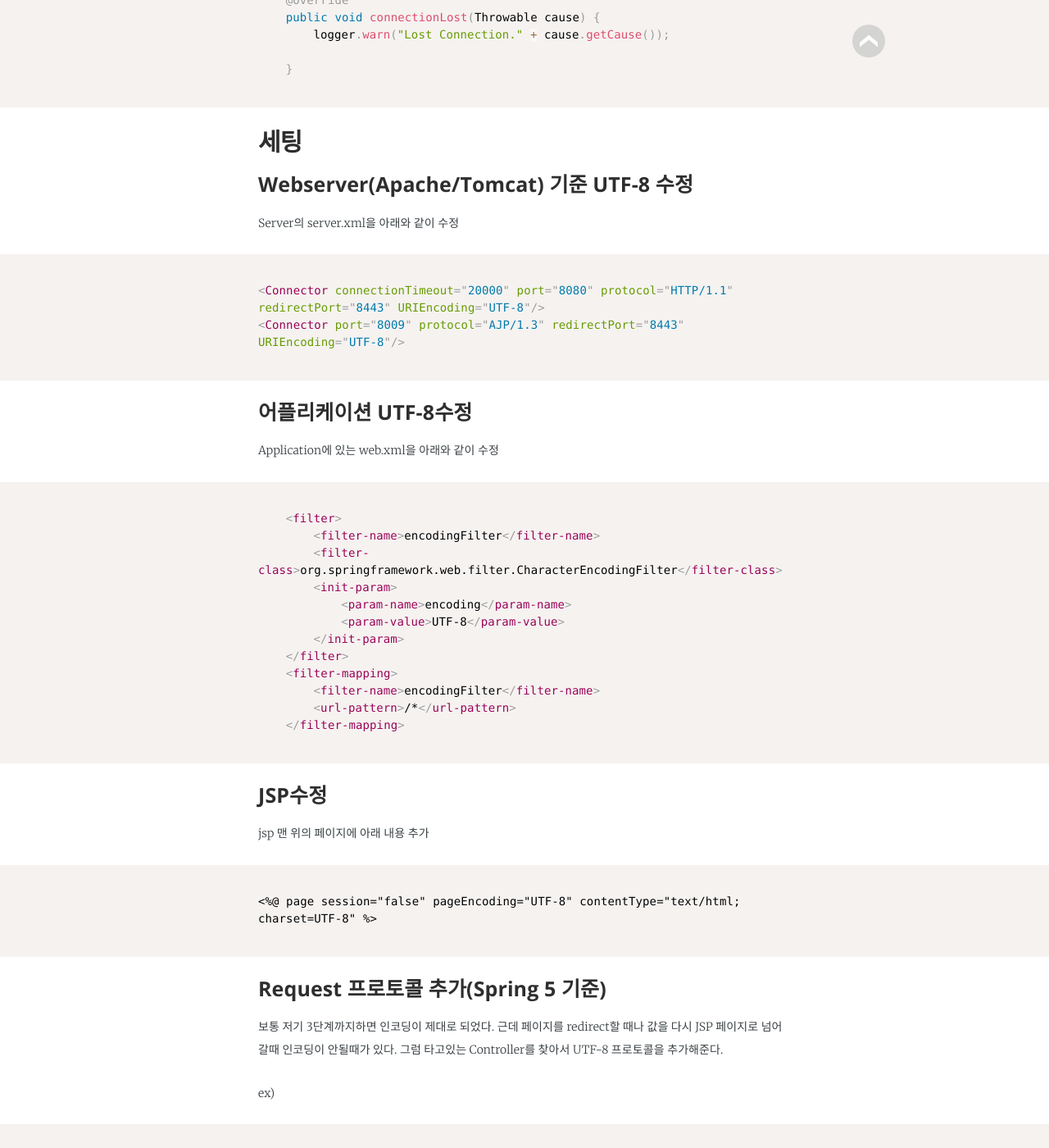
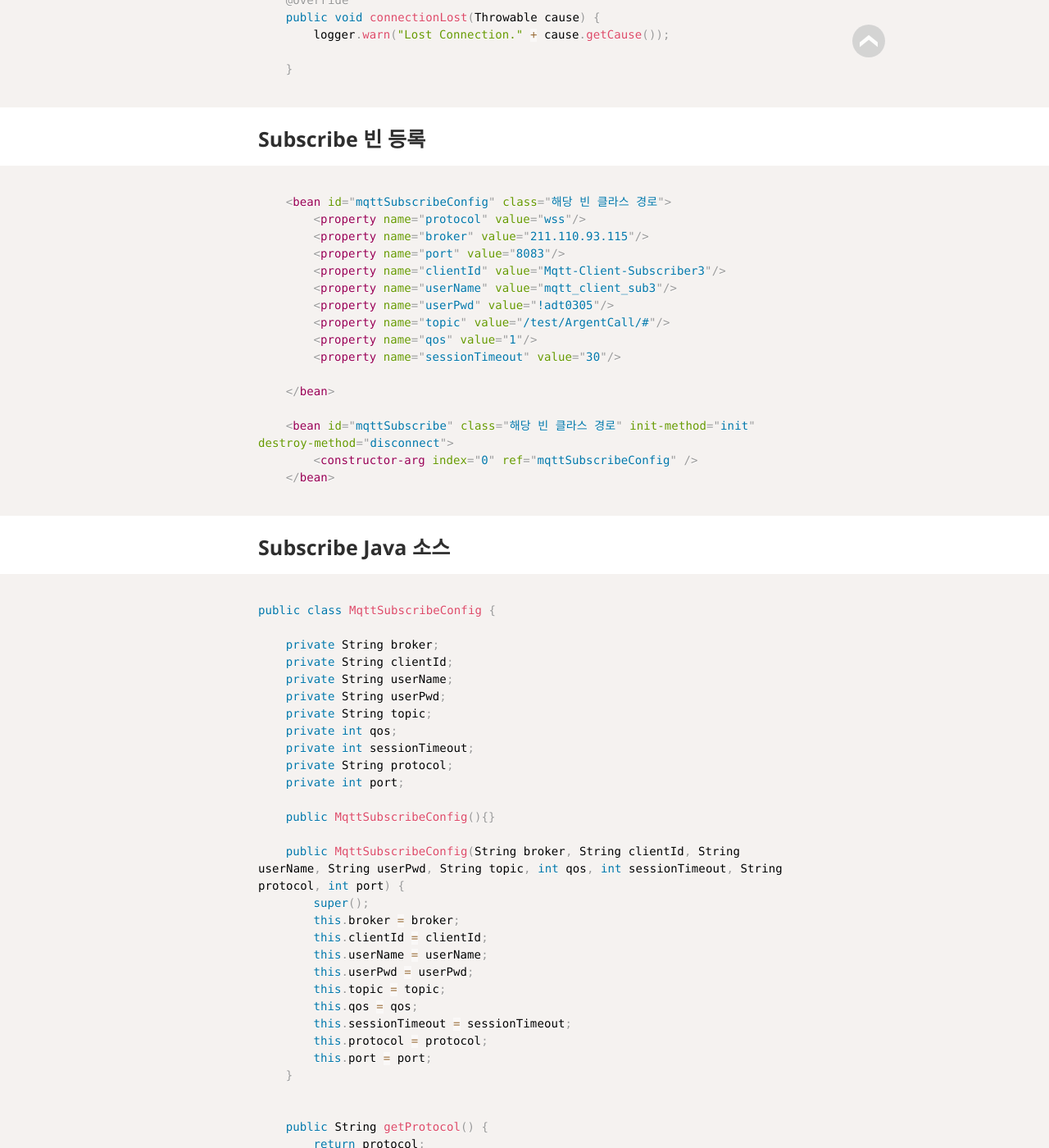
Before and after one commit to jwillmer/jekyllDecent, a Jekyll site: the page built from _posts/2019-06-02-MQTT3.md, in a window 1280 px wide and 1400 px high, scrolled down 5981 px. Shown: the whole window at 82% size. Built offline with Jekyll 4.4.1, drawn with Linux system fonts in a browser that asks for light colours; some web fonts are replaced; some of the changed text lies outside the part shown.

Commit message:
Update 2019-06-02-MQTT3.md

````diff
--- a/_posts/2019-06-02-MQTT3.md
+++ b/_posts/2019-06-02-MQTT3.md
@@ -22,7 +22,7 @@ math:		   false
 ```xml
 
 	<bean id="mqttPublishConfig" class="해당 빈 클라스 경로">
-		<property name="protocol" value="wss" />
+		<property name="protocol" value="" />
 		<property name="broker" value="IP주소" />
 		<property name="port" value="포트주소" />
 		<property name="clientId" value="클라이언트ID" />
@@ -270,62 +270,298 @@ public class MqttPublish implements MqttCallback{
 
 ```
 
-## 세팅
-
-### Webserver(Apache/Tomcat) 기준 UTF-8 수정
-
-Server의 server.xml을 아래와 같이 수정
+### Subscribe 빈 등록
 
 ```xml
 
-<Connector connectionTimeout="20000" port="8080" protocol="HTTP/1.1" redirectPort="8443" URIEncoding="UTF-8"/>
-<Connector port="8009" protocol="AJP/1.3" redirectPort="8443" URIEncoding="UTF-8"/>
+	<bean id="mqttSubscribeConfig" class="해당 빈 클라스 경로">
+		<property name="protocol" value="wss"/>
+		<property name="broker" value="211.110.93.115"/>
+		<property name="port" value="8083"/>
+		<property name="clientId" value="Mqtt-Client-Subscriber3"/>
+		<property name="userName" value="mqtt_client_sub3"/>
+		<property name="userPwd" value="!adt0305"/>
+		<property name="topic" value="/test/ArgentCall/#"/>
+		<property name="qos" value="1"/>
+		<property name="sessionTimeout" value="30"/>
+
+	</bean>
+
+	<bean id="mqttSubscribe" class="해당 빈 클라스 경로" init-method="init" destroy-method="disconnect">
+		<constructor-arg index="0" ref="mqttSubscribeConfig" />
+	</bean>
 
 ```
 
-### 어플리케이션 UTF-8수정
+### Subscribe Java 소스
 
-Application에 있는 web.xml을 아래와 같이 수정
+```java
 
-```xml
+public class MqttSubscribeConfig {
 
-	<filter>
-    	<filter-name>encodingFilter</filter-name>
-    	<filter-class>org.springframework.web.filter.CharacterEncodingFilter</filter-class>
-    	<init-param>
-    	  	<param-name>encoding</param-name>
-      		<param-value>UTF-8</param-value>
-    	</init-param>
-  	</filter>
-  	<filter-mapping>
-    	<filter-name>encodingFilter</filter-name>
-    	<url-pattern>/*</url-pattern>
-  	</filter-mapping>
+	private String broker;
+	private String clientId;
+	private String userName;
+	private String userPwd;
+	private String topic;
+	private int qos;
+	private int sessionTimeout;
+	private String protocol;
+	private int port;
+
+	public MqttSubscribeConfig(){}
+
+	public MqttSubscribeConfig(String broker, String clientId, String userName, String userPwd, String topic, int qos, int sessionTimeout, String protocol, int port) {
+		super();
+		this.broker = broker;
+		this.clientId = clientId;
+		this.userName = userName;
+		this.userPwd = userPwd;
+		this.topic = topic;
+		this.qos = qos;
+		this.sessionTimeout = sessionTimeout;
+		this.protocol = protocol;
+		this.port = port;
+	}
+
+
+	public String getProtocol() {
+		return protocol;
+	}
+
+	public void setProtocol(String protocol) {
+		this.protocol = protocol;
+	}
+
+	public int getPort() {
+		return port;
+	}
+
+	public void setPort(int port) {
+		this.port = port;
+	}
+
+	public int getSessionTimeout() {
+		return sessionTimeout;
+	}
+
+	public void setSessionTimeout(int sessionTimeout) {
+		this.sessionTimeout = sessionTimeout;
+	}
+
+	public String getBroker() {
+		return broker;
+	}
+
+	public void setBroker(String broker) {
+		this.broker = broker;
+	}
+
+	public String getClientId() {
+		return clientId;
+	}
+
+	public void setClientId(String clientId) {
+		this.clientId = clientId;
+	}
+
+	public String getUserName() {
+		return userName;
+	}
+
+	public void setUserName(String userName) {
+		this.userName = userName;
+	}
+
+	public String getUserPwd() {
+		return userPwd;
+	}
+
+	public void setUserPwd(String userPwd) {
+		this.userPwd = userPwd;
+	}
+
+	public String getTopic() {
+		return topic;
+	}
+
+	public void setTopic(String topic) {
+		this.topic = topic;
+	}
+
+	public int getQos() {
+		return qos;
+	}
+
+	public void setQos(int qos) {
+		this.qos = qos;
+	}
+
+	@Override
+	public String toString() {
+		return "MqttConfig [broker=" + broker + ", clientId=" + clientId + ", userName=" + userName + ", userPwd="
+				+ userPwd + ", topic=" + topic + ", qos=" + qos + ", sessionTimeout=" + sessionTimeout + ", protocol="
+				+ protocol + ", port=" + port + "]";
+	}
+
+}
 
 ```
 
-### JSP수정
+```java
 
-jsp 맨 위의 페이지에 아래 내용 추가
+@Service
+public class MqttSubscribe implements MqttCallback{
+	private Logger logger = LoggerFactory.getLogger(this.getClass());
 
-```jsp
+	private  	String 					broker;
+	private  	String 					clientId;
+	private  	String 					userName;
+	private  	String 					userPwd;
+	private  	String 					topic;
+	private		int					qos = 0;
+	private		String					protocol;
 
-<%@ page session="false" pageEncoding="UTF-8" contentType="text/html; charset=UTF-8" %>
+	@Autowired
+	private MqttSubscribeServiceImpl 		mqttCilentService;
+
+	private MemoryPersistence 			persistence;
+	private MqttConnectOptions 			connectOptions;
+	private MqttClient 				client;
+
+
+
+	public MqttSubscribe(MqttSubscribeConfig mqttConfig){
+		//this.broker 		= mqttConfig.getBroker();
+		this.broker 		= mqttConfig.getBroker() + ":" + mqttConfig.getPort();
+		this.clientId 		= mqttConfig.getClientId() + "/" + UUID.randomUUID();
+		this.userName 		= mqttConfig.getUserName();
+		this.userPwd 		= mqttConfig.getUserPwd();
+		this.topic 			= mqttConfig.getTopic();
+		this.qos 			= mqttConfig.getQos();
+		this.protocol		= mqttConfig.getProtocol();
+		logger.info("subscriber-info : {}", mqttConfig.toString() );
+	}
+
+	public void init(){
+		try {
+			connectOptions = new MqttConnectOptions();
+			if(userName != null && !"".equals(userName)){
+				connectOptions.setUserName(this.userName);
+				connectOptions.setPassword(this.userPwd.toCharArray());
+			}
+
+			if("SSL".equalsIgnoreCase(protocol)) {
+				SSLSocketFactory ssl = SSLUtil.getSSLSocketFactory();
+				connectOptions.setSocketFactory(ssl);
+				this.broker = "ssl://" + broker;
+			} else if("WSS".equalsIgnoreCase(protocol)){
+				SSLSocketFactory ssl = SSLUtil.getSSLSocketFactory();
+				connectOptions.setSocketFactory(ssl);
+				this.broker = "wss://" + broker;
+			} else if("WS".equalsIgnoreCase(protocol)){
+				this.broker = "ws://" + broker;
+			}
+
+			connectOptions.setCleanSession(true);
+			this.persistence = new MemoryPersistence();
+			client = new MqttClient(this.broker, this.clientId, this.persistence);
+			client.setCallback(this);
+
+		} catch(MqttException me) {
+			logger.error("reason : {}", me.getReasonCode());
+			logger.error("msg : {}", me.getMessage());
+			logger.error("loc : {}", me.getLocalizedMessage());
+			logger.error("cause : {}", me.getCause());
+			logger.error("excep : {}", me);
+		} catch (Exception e) {
+			logger.error(e.getMessage(), e);
+		}
+
+	}
+
+	public void disconnect(){
+		 try {
+			 if(client.isConnected()) {
+				 client.unsubscribe(topic);
+				 client.disconnect();
+			 }
+
+			 client.close();
+
+		 } catch (MqttException e) {
+			logger.error(e.getMessage(), e);
+		}
+	}
+
+
+	public void subscribe(){
+
+		int retryCount = 0;
+		while(true) {
+			try {
+
+				if(retryCount > 10) {
+					logger.warn("Not Connected MQTT Server. topic : {}", topic);
+					break;
+				} else {
+					if(!client.isConnected()) {
+						logger.info("Try Connecting to broker : {}, connecting count : {}", this.broker, retryCount);
+						retryCount++;
+
+						client.connect(connectOptions);
+
+						Thread.sleep(500);
+					} else {
+						client.subscribe(topic, qos);
+						logger.info("connected topic :: {}", topic);
+						break;
+					}
+				}
+			} catch (MqttException e) {
+				logger.error(e.getMessage(), e);
+			} catch (InterruptedException e) {
+				logger.error(e.getMessage(), e);
+			} catch (Exception e) {
+				logger.error(e.getMessage(), e);
+			}
+		}
+	}
+
+	@Override
+	public void messageArrived(String topic, MqttMessage mqttMessage) throws Exception {
+		try {
+			mqttCilentService.process(topic, mqttMessage);
+		} catch (DBException e) {
+			// TODO Auto-generated catch block
+			e.printStackTrace();
+		}
+    }
+
+	@Override
+	public void connectionLost(Throwable cause) {
+		 logger.warn("Lost Connection." + cause.getCause());
+	}
+
+	@Override
+	public void deliveryComplete(IMqttDeliveryToken iMqttDeliveryToken) {
+		logger.info("Message with " + iMqttDeliveryToken + " delivered.");
+	}
+
+	public boolean isLive() {
+		boolean result = true;
+
+		if(!client.isConnected()) {
+			result = false;
+			logger.info("MQTT server not Connected ! ::  Topic : {}", topic);
+		} else {
+			logger.trace("MQTT server Connected ! ::  Topic : {}", topic);
+		}
+
+		return result;
+	}
+}
 
 ```
 
-### Request 프로토콜 추가(Spring 5 기준)
-
-보통 저기 3단계까지하면 인코딩이 제대로 되었다. 근데 페이지를 redirect할 때나 값을 다시 JSP 페이지로 넘어갈때 인코딩이 안될때가 있다. 그럼 타고있는 Controller를 찾아서 UTF-8 프로토콜을 추가해준다.
-
-ex)
-
-```java
-
-@GetMapping(value = "/test", produces = "text/plain;charset=UTF-8")
-public String test(@Valid JavaBean bean, BindingResult result) {
-	return "hello world"
-}
-
-
-```
+### 느낀 점 및 고민했던
````
